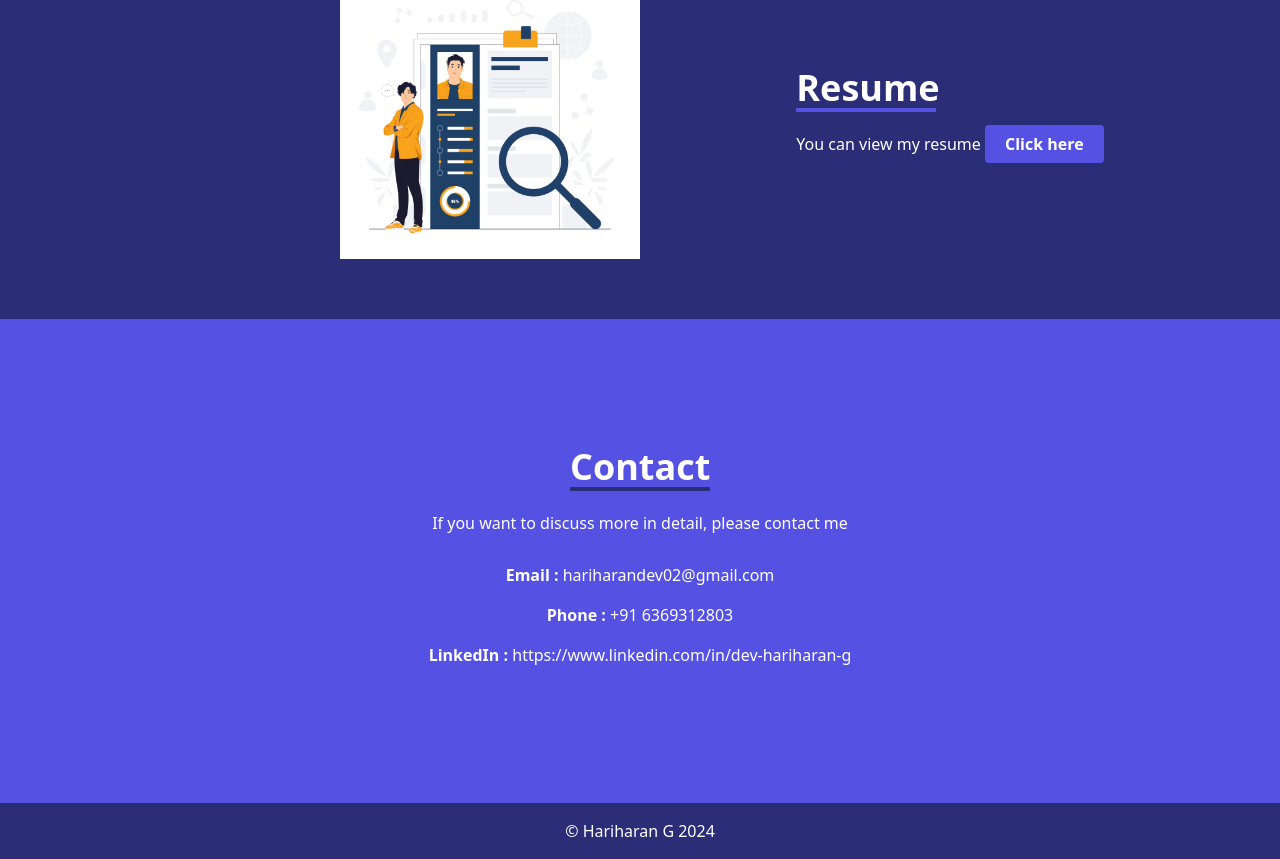
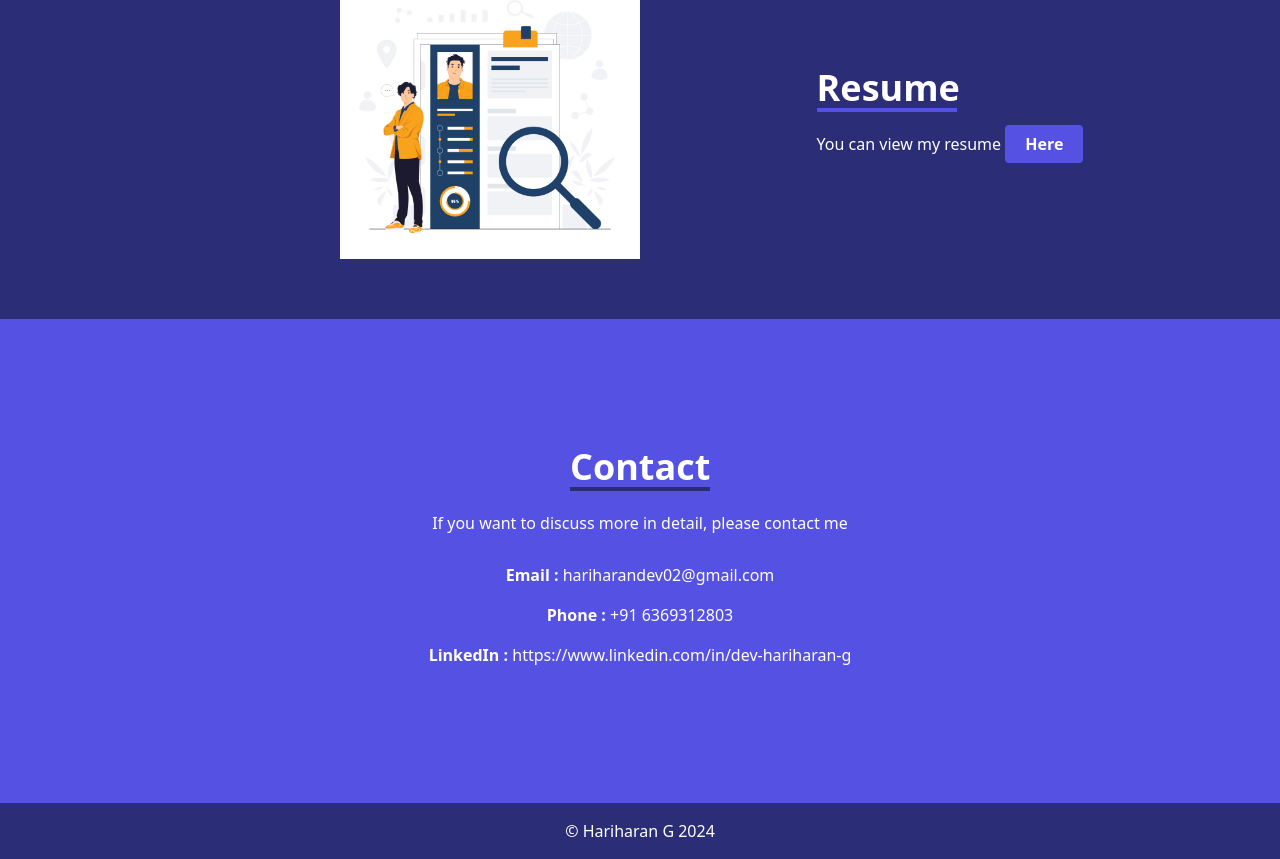
Before and after one commit to Hari-GS/myportfolio2, a React (Create React App) app: page / in a window 1280 px wide. Shown: the part 4440-5299 px from the top of the page. Built offline with nearby package versions, Linux system fonts and the light colour scheme.

Commit message:
resume btn fixed

```diff
--- a/src/components/Resume.js
+++ b/src/components/Resume.js
@@ -14,7 +14,7 @@ function Resume() {
             <div className='md:w-1/2 flex justify-center'>
                 <div className='flex flex-col justify-center text-white'>
                     <h1 className='text-4xl border-b-4 border-primary mb-5 w-[140px] font-bold'>Resume</h1>
-                    <p className='pb-5'>You can view my resume <a className='btn' target='_blank' href={config.link}>Click here</a></p>
+                    <p className='pb-5'>You can view my resume <a className='btn' target='_blank' href={config.link}>Here</a></p>
                 </div>
             </div>
         </section>
```
